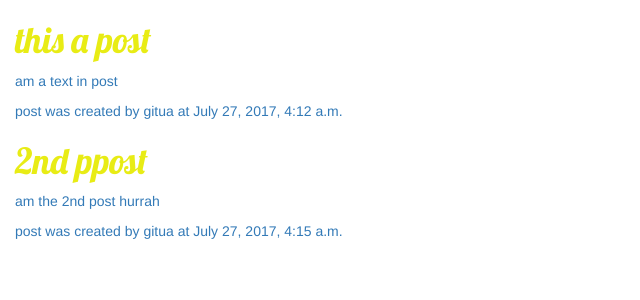
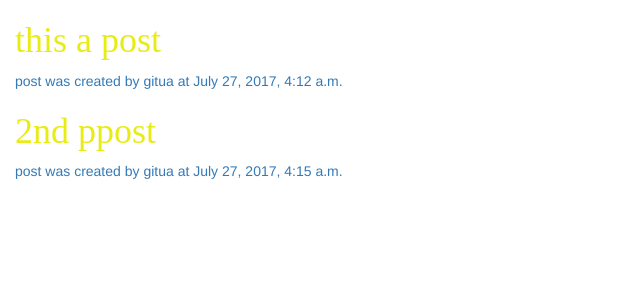
Before and after one commit to gituajames/myblog, a Django app: template mysite/blog/templates/blog/post_list.html in a window 1280 px wide. Shown: the top 300 px of the page, without its empty margins (0-640 px from the left). Run offline with Django 3.2, Linux system fonts and the light colour scheme; the template is opened without the code that fills it: values that come from a table or form of the project are taken from there, others are empty; data comes from the database, SQL or seed files in the repository; some libraries are stand-ins or nearby versions.

Commit message:
template extending

```diff
--- a/mysite/blog/static/css/blog.css
+++ b/mysite/blog/static/css/blog.css
@@ -1,6 +1,6 @@
 h1 a{
 color:#E8EC15;
-font-family: 'lobster';
+font-family: 'Gloria Hallelujah';
 }
 
 body {
--- a/mysite/blog/templates/blog/post_list.html
+++ b/mysite/blog/templates/blog/post_list.html
@@ -2,8 +2,8 @@
 {% block content %}
 {% for post in posts %}
 <div>
-    <h1><a href="#">{{ post.title }}<a/></h1>
-    <p>{{post.text}}</p>
+    <h1><a href="{% url 'post_detail' pk=post.pk%}"><a/>{{ post.title }}</h1>
+    <!--p>{{post.text}}</p-->
     <p> post was created by {{post.author}} at {{post.created_date}}</p>
 </div>
 
--- a/mysite/blog/url.py
+++ b/mysite/blog/url.py
@@ -4,5 +4,6 @@ from . import views
 
 urlpatterns = [
     url(r'^$', views.post_list, name='post_list'),
+    url(r'^post(?P<pk>\d+)/$', views.post_detail, name='post_detail'),
     # url(r'^(?P<name>pattern)', )  # named groups url pattern
 ]
```
Also changed, not shown: mysite/blog/views.py (+6 -1 lines), 2 other files.
